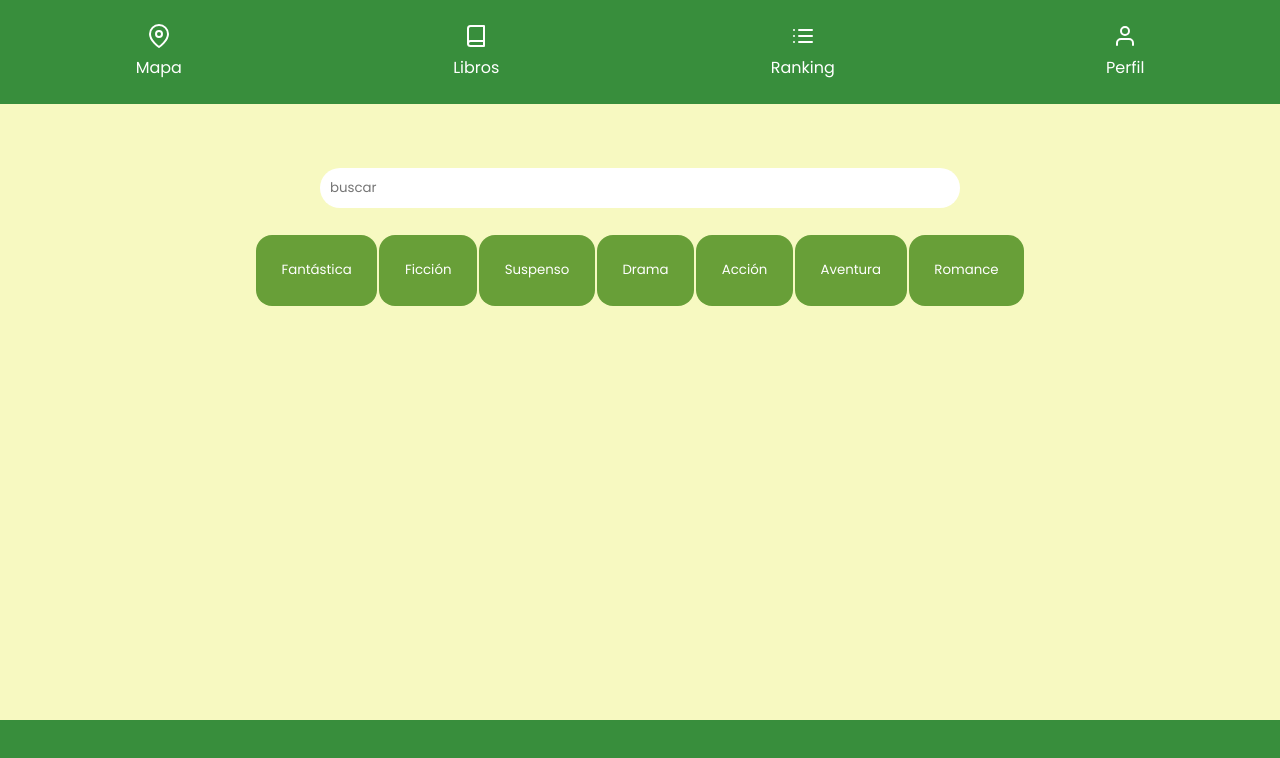
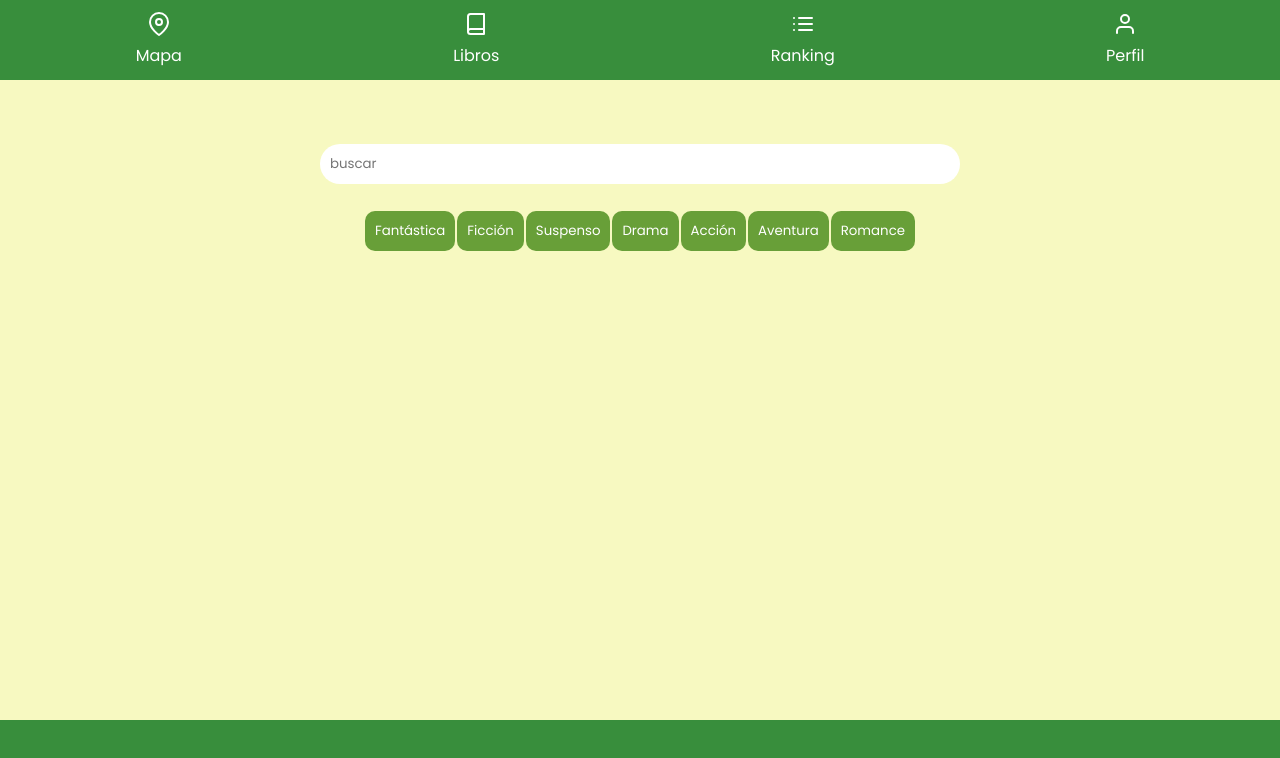
Before and after one commit to ErnestForts/RobinBook, an Angular app: page / in a window 1280 px wide. Shown: the top 758 px of the page. Built offline with nearby package versions, Linux system fonts and the light colour scheme.

Commit message:
lunes 21:30

```diff
--- a/src/app/pages/pagina-libros/pagina-libros.component.css
+++ b/src/app/pages/pagina-libros/pagina-libros.component.css
@@ -18,7 +18,7 @@
     right: 0;
     top: 0;
     color: white;
-    height: 13%;
+    height: 10%;
     text-align: center;
     flex-shrink: 0;
     display: flex;
@@ -61,15 +61,16 @@ li {
     flex-grow: 4;
     align-items: stretch;
     justify-content: center;
+    flex-wrap: wrap;
 }
 
 .botones {
     background-color: #689F38;
     border: none;
-    border-radius: 16px;
+    border-radius: 10px;
     color: white;
     font-family: 'Poppins';
-    padding: 2%;
+    padding: 10px;
     margin: 1px;
   }
 
```
